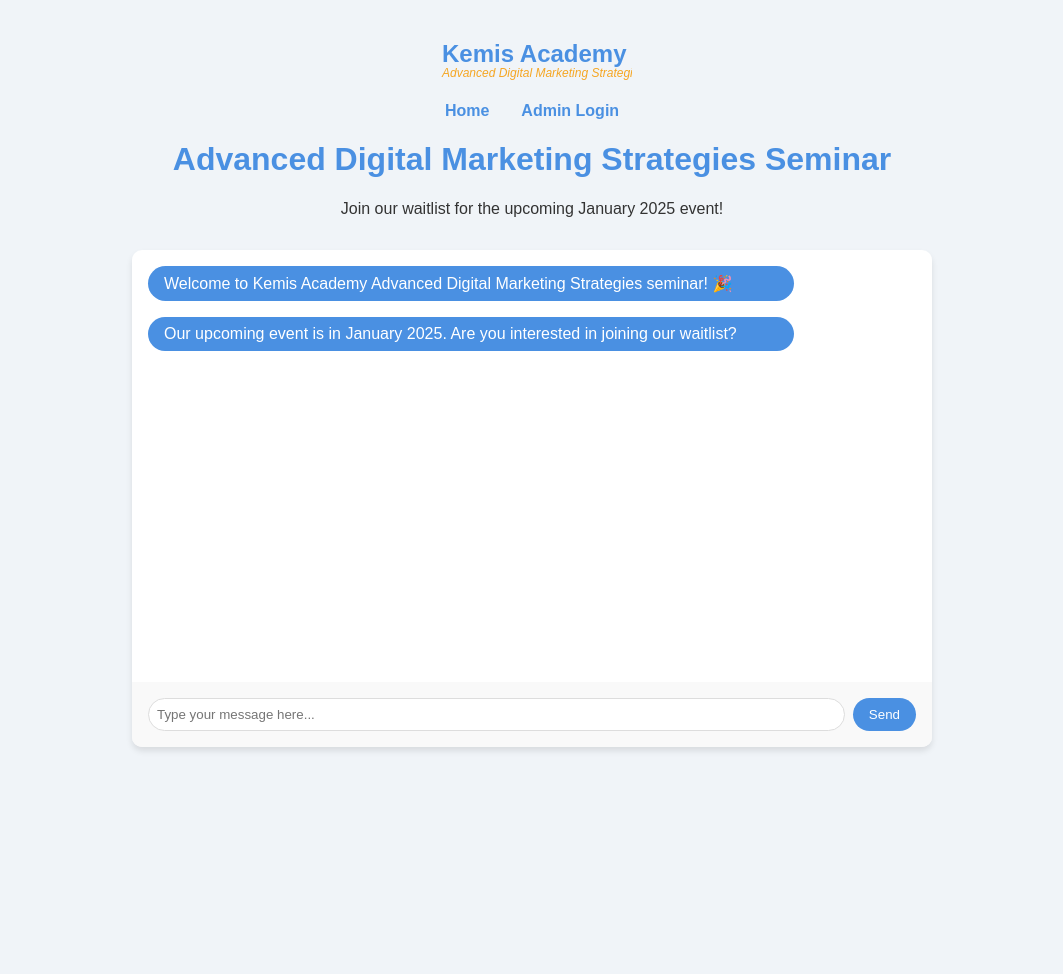
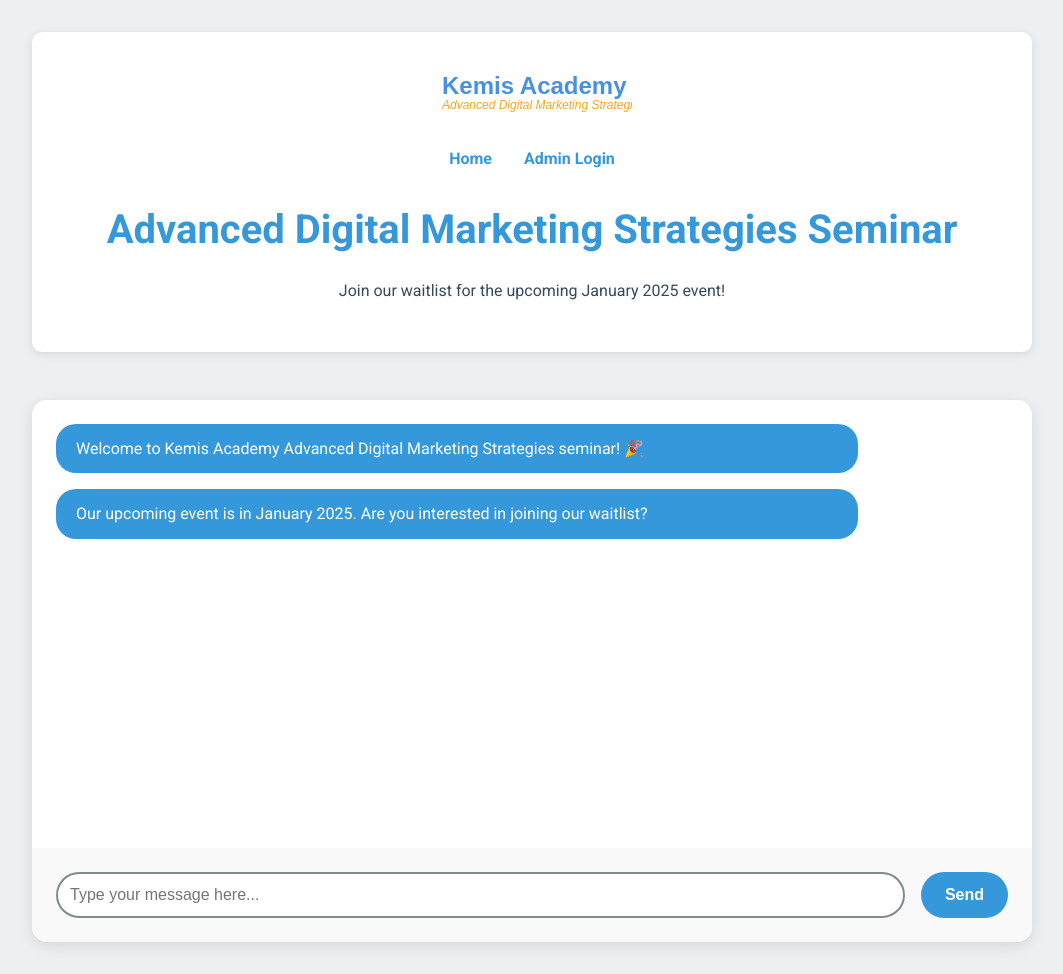
Before and after one commit to salutethegenius/waitlist-pro, a Flask app: page / in a window 1280 px wide. Shown: the whole page, without its empty margins (108-1171 px from the left). Before the commit the page ends 751 px from the top, so only its background shows below. Run offline with Flask 3, Linux system fonts and the light colour scheme.

Commit message:
Agent step completed: Update the UI with a new color scheme to make it more sleek and color-coded

```diff
--- a/static/css/styles.css
+++ b/static/css/styles.css
@@ -1,37 +1,52 @@
 :root {
-    --primary-color: #4a90e2;
-    --secondary-color: #f5a623;
-    --background-color: #f0f4f8;
-    --text-color: #333;
+    --primary-color: #3498db;
+    --secondary-color: #2ecc71;
+    --accent-color: #e74c3c;
+    --background-color: #ecf0f1;
+    --text-color: #34495e;
+    --light-text-color: #7f8c8d;
 }
 
 body, html {
-    font-family: 'Arial', sans-serif;
+    font-family: 'Roboto', 'Arial', sans-serif;
     margin: 0;
     padding: 0;
     background-color: var(--background-color);
     color: var(--text-color);
+    line-height: 1.6;
 }
 
 .container {
-    max-width: 800px;
+    max-width: 1000px;
     margin: 0 auto;
     padding: 2rem;
 }
 
 header {
     text-align: center;
-    margin-bottom: 2rem;
+    margin-bottom: 3rem;
+    padding: 2rem 0;
+    background-color: #fff;
+    box-shadow: 0 2px 10px rgba(0, 0, 0, 0.1);
+    border-radius: 10px;
 }
 
 h1 {
     color: var(--primary-color);
+    font-size: 2.5rem;
+    margin-bottom: 0.5rem;
+}
+
+h2 {
+    color: var(--secondary-color);
+    font-size: 2rem;
+    margin-bottom: 1rem;
 }
 
 /* Navigation styles */
 nav {
-    margin-top: 1rem;
-    margin-bottom: 1rem;
+    margin-top: 1.5rem;
+    margin-bottom: 1.5rem;
 }
 
 nav ul {
@@ -49,31 +64,39 @@ nav ul li a {
     text-decoration: none;
     color: var(--primary-color);
     font-weight: bold;
-    transition: color 0.3s ease;
+    transition: color 0.3s ease, transform 0.3s ease;
+    display: inline-block;
 }
 
 nav ul li a:hover {
-    color: var(--secondary-color);
+    color: var(--accent-color);
+    transform: translateY(-2px);
 }
 
 .chat-container {
     background-color: white;
-    border-radius: 10px;
-    box-shadow: 0 4px 6px rgba(0, 0, 0, 0.1);
+    border-radius: 15px;
+    box-shadow: 0 4px 15px rgba(0, 0, 0, 0.1);
     overflow: hidden;
 }
 
 .chat-messages {
     height: 400px;
     overflow-y: auto;
-    padding: 1rem;
+    padding: 1.5rem;
 }
 
 .message {
     margin-bottom: 1rem;
-    padding: 0.5rem 1rem;
+    padding: 0.75rem 1.25rem;
     border-radius: 20px;
     max-width: 80%;
+    animation: fadeIn 0.3s ease-out;
+}
+
+@keyframes fadeIn {
+    from { opacity: 0; transform: translateY(10px); }
+    to { opacity: 1; transform: translateY(0); }
 }
 
 .bot {
@@ -91,77 +114,136 @@ nav ul li a:hover {
 
 .chat-input {
     display: flex;
-    padding: 1rem;
+    padding: 1.5rem;
     background-color: #f9f9f9;
 }
 
 #user-input {
     flex-grow: 1;
-    padding: 0.5rem;
-    border: 1px solid #ddd;
-    border-radius: 20px;
-    margin-right: 0.5rem;
+    padding: 0.75rem;
+    border: 2px solid var(--light-text-color);
+    border-radius: 25px;
+    margin-right: 1rem;
+    font-size: 1rem;
+    transition: border-color 0.3s ease;
+}
+
+#user-input:focus {
+    outline: none;
+    border-color: var(--primary-color);
 }
 
 button {
     background-color: var(--primary-color);
     color: white;
     border: none;
-    padding: 0.5rem 1rem;
-    border-radius: 20px;
+    padding: 0.75rem 1.5rem;
+    border-radius: 25px;
     cursor: pointer;
-    transition: background-color 0.3s ease;
+    transition: background-color 0.3s ease, transform 0.3s ease;
+    font-size: 1rem;
+    font-weight: bold;
 }
 
 button:hover {
-    background-color: #3a7bc8;
+    background-color: var(--accent-color);
+    transform: translateY(-2px);
 }
 
 /* Admin styles */
 form {
-    margin-bottom: 1rem;
+    margin-bottom: 2rem;
+    background-color: white;
+    padding: 2rem;
+    border-radius: 10px;
+    box-shadow: 0 2px 10px rgba(0, 0, 0, 0.1);
 }
 
 form div {
-    margin-bottom: 1rem;
+    margin-bottom: 1.5rem;
 }
 
 label {
     display: block;
     margin-bottom: 0.5rem;
+    color: var(--text-color);
+    font-weight: bold;
 }
 
 input[type="text"],
-input[type="password"] {
+input[type="password"],
+textarea {
     width: 100%;
-    padding: 0.5rem;
-    border: 1px solid #ddd;
-    border-radius: 4px;
+    padding: 0.75rem;
+    border: 2px solid var(--light-text-color);
+    border-radius: 5px;
+    font-size: 1rem;
+    transition: border-color 0.3s ease;
+}
+
+input[type="text"]:focus,
+input[type="password"]:focus,
+textarea:focus {
+    outline: none;
+    border-color: var(--primary-color);
 }
 
 table {
     width: 100%;
-    border-collapse: collapse;
-    margin-top: 1rem;
+    border-collapse: separate;
+    border-spacing: 0;
+    margin-top: 2rem;
+    background-color: white;
+    border-radius: 10px;
+    overflow: hidden;
+    box-shadow: 0 2px 10px rgba(0, 0, 0, 0.1);
 }
 
 th, td {
-    border: 1px solid #ddd;
-    padding: 0.5rem;
+    padding: 1rem;
     text-align: left;
+    border-bottom: 1px solid #e0e0e0;
 }
 
 th {
     background-color: var(--primary-color);
     color: white;
+    font-weight: bold;
+    text-transform: uppercase;
+}
+
+tr:last-child td {
+    border-bottom: none;
+}
+
+tr:hover {
+    background-color: #f5f5f5;
 }
 
 .error {
-    color: red;
+    color: var(--accent-color);
     margin-bottom: 1rem;
+    font-weight: bold;
 }
 
-@media (max-width: 600px) {
+.alert {
+    padding: 1rem;
+    margin-bottom: 1rem;
+    border-radius: 5px;
+    font-weight: bold;
+}
+
+.alert-success {
+    background-color: var(--secondary-color);
+    color: white;
+}
+
+.alert-error {
+    background-color: var(--accent-color);
+    color: white;
+}
+
+@media (max-width: 768px) {
     .container {
         padding: 1rem;
     }
@@ -169,4 +251,12 @@ th {
     .chat-messages {
         height: 300px;
     }
+
+    form {
+        padding: 1.5rem;
+    }
+
+    th, td {
+        padding: 0.75rem;
+    }
 }
--- a/templates/admin_dashboard.html
+++ b/templates/admin_dashboard.html
@@ -4,6 +4,7 @@
     <meta charset="UTF-8">
     <meta name="viewport" content="width=device-width, initial-scale=1.0">
     <title>Admin Dashboard - Kemis Academy</title>
+    <link href="https://fonts.googleapis.com/css2?family=Roboto:wght@300;400;700&display=swap" rel="stylesheet">
     <link rel="stylesheet" href="{{ url_for('static', filename='css/styles.css') }}">
 </head>
 <body>
@@ -49,7 +50,7 @@
                     {% endfor %}
                 {% endif %}
             {% endwith %}
-            <form method="POST" action="{{ url_for('send_update') }}">
+            <form method="POST" action="{{ url_for('send_update') }}" class="update-form">
                 <div>
                     <label for="subject">Subject:</label>
                     <input type="text" id="subject" name="subject" required>
@@ -61,7 +62,7 @@
                 <button type="submit">Send Update</button>
             </form>
 
-            <a href="{{ url_for('admin_logout') }}">Logout</a>
+            <a href="{{ url_for('admin_logout') }}" class="logout-link">Logout</a>
         </main>
     </div>
 </body>
--- a/templates/admin_login.html
+++ b/templates/admin_login.html
@@ -4,6 +4,7 @@
     <meta charset="UTF-8">
     <meta name="viewport" content="width=device-width, initial-scale=1.0">
     <title>Admin Login - Kemis Academy</title>
+    <link href="https://fonts.googleapis.com/css2?family=Roboto:wght@300;400;700&display=swap" rel="stylesheet">
     <link rel="stylesheet" href="{{ url_for('static', filename='css/styles.css') }}">
 </head>
 <body>
@@ -19,7 +20,7 @@
             <h1>Admin Login</h1>
         </header>
         <main>
-            <form method="POST" action="{{ url_for('admin_login') }}">
+            <form method="POST" action="{{ url_for('admin_login') }}" class="login-form">
                 {% if error %}
                 <p class="error">{{ error }}</p>
                 {% endif %}
--- a/templates/index.html
+++ b/templates/index.html
@@ -4,6 +4,7 @@
     <meta charset="UTF-8">
     <meta name="viewport" content="width=device-width, initial-scale=1.0">
     <title>Kemis Academy - Advanced Digital Marketing Strategies</title>
+    <link href="https://fonts.googleapis.com/css2?family=Roboto:wght@300;400;700&display=swap" rel="stylesheet">
     <link rel="stylesheet" href="{{ url_for('static', filename='css/styles.css') }}">
 </head>
 <body>
@@ -17,7 +18,7 @@
                 </ul>
             </nav>
             <h1>Advanced Digital Marketing Strategies Seminar</h1>
-            <p>Join our waitlist for the upcoming January 2025 event!</p>
+            <p class="subtitle">Join our waitlist for the upcoming January 2025 event!</p>
         </header>
         <main>
             <div class="chat-container">
```
